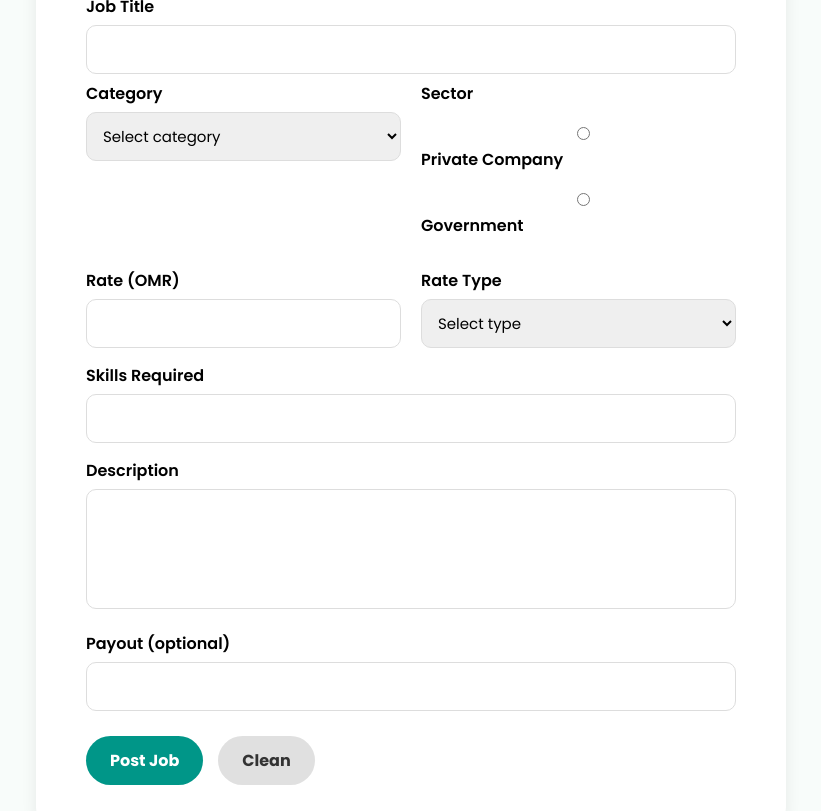
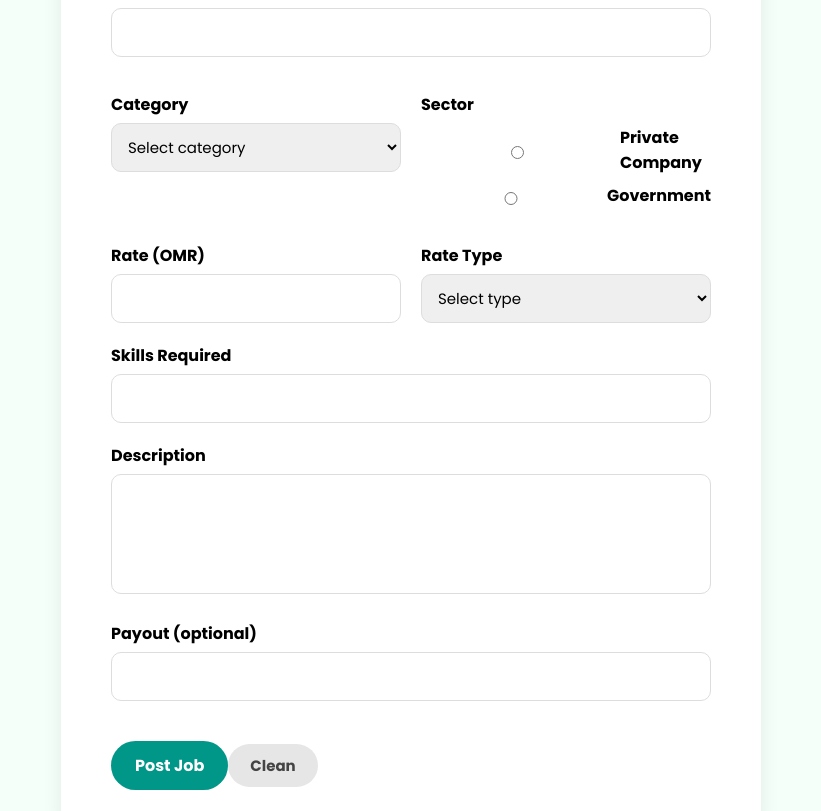
Before and after one commit to Aisha-Ahmed-Al-Mashikhi/utas-link-project, a React (Create React App) app in the folder client/: page /post-job in a window 1280 px wide. Shown: the part 360-1171 px from the top of the page, without its empty margins (229-1050 px from the left). Built offline with nearby package versions, Linux system fonts and the light colour scheme.

Commit message:
Update PostJob.css

```diff
--- a/client/src/Styles/PostJob.css
+++ b/client/src/Styles/PostJob.css
@@ -1,24 +1,21 @@
-/* PAGE LAYOUT */
 .postjob-page {
-  background: #f8fcfa;
-  min-height: 90vh;
+  background: #f5fffa;
+  min-height: 100vh;
+  padding: 40px;
   display: flex;
   justify-content: center;
-  padding: 40px 0;
-  font-family: "Quicksand", sans-serif;
 }
 
 .postjob-card {
-  width: 750px;
+  width: 700px;
   background: white;
   padding: 40px 50px;
   border-radius: 18px;
-  box-shadow: 0 4px 16px rgba(0,0,0,0.08);
+  box-shadow: 0 4px 20px rgba(0, 0, 0, 0.08);
 }
 
-/* TITLES */
 .page-title {
-  font-size: 2.5rem;
+  font-size: 34px;
   font-weight: 900;
 }
 
@@ -27,24 +24,26 @@
 }
 
 .page-sub {
-  margin-top: 5px;
-  margin-bottom: 25px;
+  margin: 5px 0 25px;
   color: #555;
+  font-size: 16px;
 }
 
-/* FORM */
 label {
-  font-weight: 600;
-  margin-top: 15px;
+  font-weight: 700;
+  margin-top: 20px;
   display: block;
 }
 
-input, select, textarea {
+input,
+select,
+textarea {
   width: 100%;
   padding: 12px;
-  margin-top: 6px;
   border-radius: 10px;
   border: 1px solid #ddd;
+  margin-top: 6px;
+  outline: none;
   font-size: 15px;
 }
 
@@ -53,61 +52,60 @@ textarea {
   resize: none;
 }
 
-.error {
-  color: red;
-  font-size: 13px;
-  margin-bottom: -10px;
-}
-
-/* FLEX ROWS */
 .row-flex {
   display: flex;
   gap: 20px;
+  margin-top: 15px;
 }
 
 .col-half {
   flex: 1;
 }
 
-/* RADIO INLINE FIX */
-.radio-row {
+.sector-inline label {
   display: flex;
   align-items: center;
   gap: 8px;
-  margin-bottom: 10px;
+  margin-top: 8px;
 }
 
-/* BUTTONS */
+.error {
+  color: red;
+  font-size: 13px;
+}
+
 .btn-primary {
   background: #009688;
   color: white;
   padding: 12px 24px;
   border-radius: 25px;
   border: none;
+  cursor: pointer;
+  margin-top: 40px; /* 🔥 نزلناه شوي */
   font-size: 16px;
   font-weight: 700;
-  cursor: pointer;
-  margin-top: 25px; /* ينزل الزر شوي */
 }
 
 .btn-primary:hover {
-  background: #007e73;
+  background: #007c70;
 }
 
-/* CLEAN BUTTON (GRAY) */
+/* ============================
+   CLEAN BUTTON (LIGHT GRAY)
+============================ */
 .btn-clean {
-  background: #e0e0e0;
-  color: #333;
-  padding: 12px 24px;
+  margin-top: 12px;
+  background: #e6e6e6;
+  color: #444;
+  padding: 10px 22px;
   border-radius: 25px;
   border: none;
-  font-size: 16px;
   font-weight: 700;
   cursor: pointer;
-  margin-left: 15px;
-  margin-top: 25px;
+  font-size: 15px;
+  transition: 0.2s ease;
 }
 
 .btn-clean:hover {
-  background: #d5d5d5;
+  background: #d4d4d4;
 }
```
